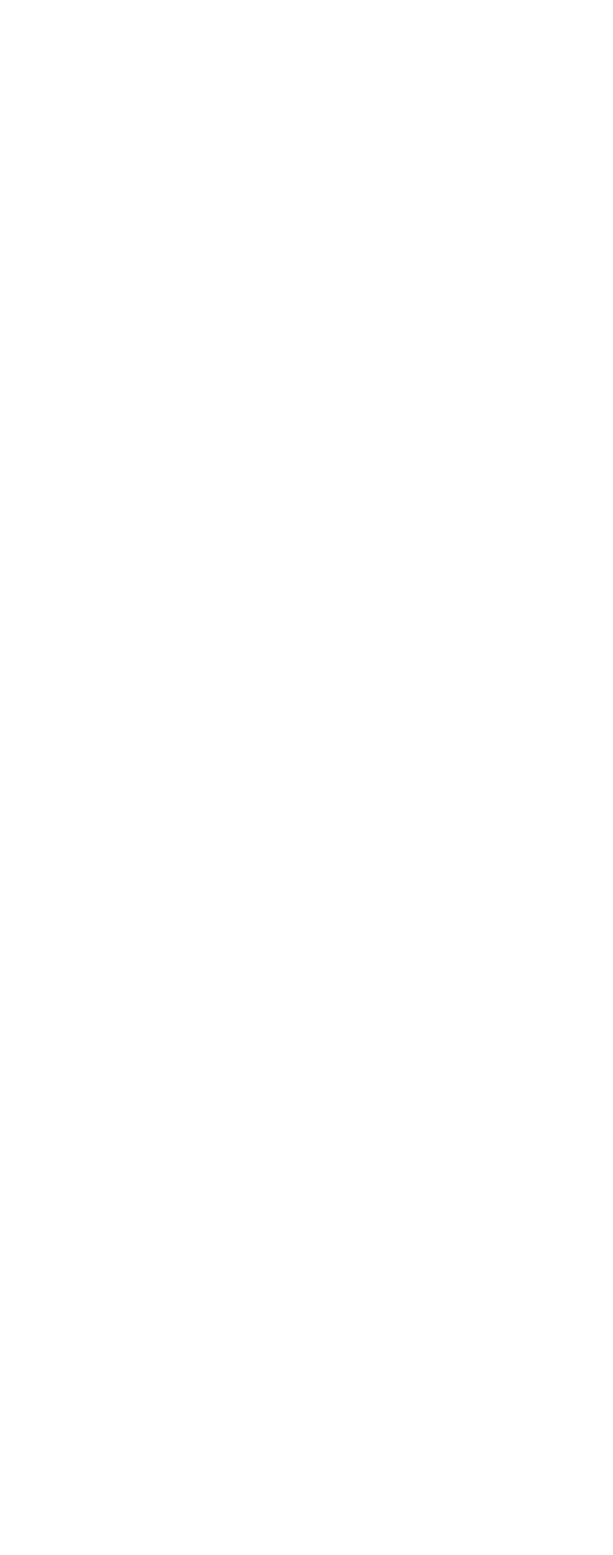
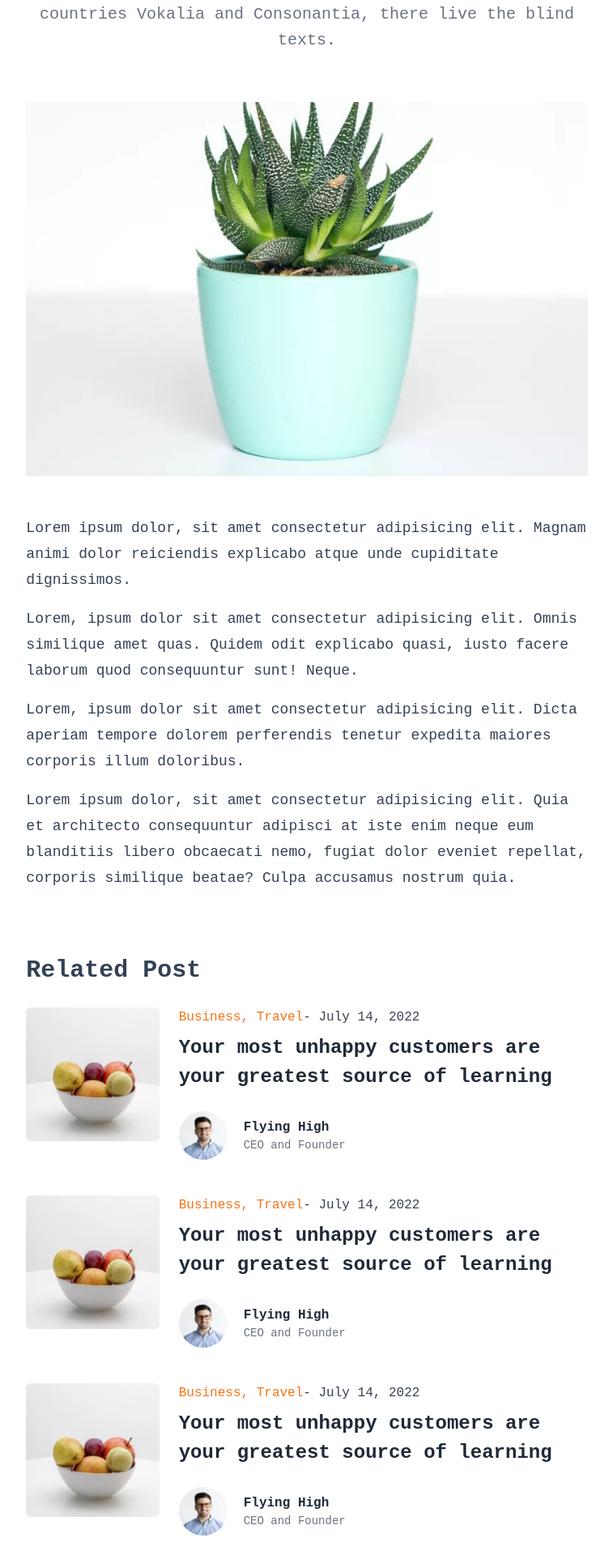
Before and after one commit to ThanhNam2905/Blog-Website, a Next.js app: page /posts/page in a window 1280 px wide. Before the commit this address had no page. Shown: the part 480-2400 px from the top of the page at 81% size, without its empty margins (261-1018 px from the left). Before the commit the page ends 800 px from the top, so only its background shows below. Built offline with nearby package versions, Linux system fonts and the light colour scheme.

Commit message:
Add: create component RelatedPost and add Page Posts

```diff
--- /dev/null
+++ b/components/_children/RelatedPost.jsx
@@ -0,0 +1,45 @@
+import Author from "../_children/Author";
+import Image from "next/image";
+import Link from "next/link";
+
+export default function RelatedPost() {
+    return (
+        <section>
+            <h3 className="heading__3 mt-20">Related Post</h3>
+            <div className="flex flex-col gap-y-7 mt-2">
+                {PostItem()}
+                {PostItem()}
+                {PostItem()}
+            </div>
+        </section>
+    )
+}
+
+const PostItem = () => {
+    return (
+            <div className="flex gap-x-6">
+                <div>
+                    <Image
+                        src={"/images/img2.jpg"}
+                        width={300} height={300}
+                        objectFit="cover"
+                        alt="Image Post"
+                        className="rounded-md"
+                    />
+                </div>
+                <div>
+                    <div className="post-link">
+                        <Link href={"/"}>
+                            <a className='text-orange-500 hover:text-orange-700'>Business, Travel</a>
+                        </Link>
+                        <span className='text-gray-700 hover:text-gray-500'>- July 14, 2022</span>
+                    </div>
+                    <div className='title'>
+                        <h3 className='text-xl lg:text-[24px] leading-9 my-1 md:my-2 text-gray-800 font-bold hover:text-gray-600'>Your most unhappy customers are your greatest source of learning</h3>
+                    </div>
+                    {/* Author Components */}
+                    <Author />
+                </div>
+            </div>
+    )
+}
--- /dev/null
+++ b/pages/posts/page.jsx
@@ -0,0 +1,42 @@
+import DefaultLayout from "../../layouts/defaultLayout/defaultLayout";
+import Image from 'next/image';
+import Author from "../../components/_children/Author";
+import RelatedPost from "../../components/_children/RelatedPost";
+
+
+export default function Page() {
+    return (
+        <>
+            <DefaultLayout title="Posts Page">
+                <section className="container mx-auto md:px-20 py-16 w-8/12">
+                    <div className="flex justify-center">
+                        <Author/>
+                    </div>
+                    <div className="py-10">
+                        <h2 className="text-4xl font-bold italic text-center mb-6 leading-[50px]">Your most unhappy customers are your greatest source of learning ",subtitle: "
+
+                        </h2>
+                        <p className="text-gray-500 font-medium text-xl text-center leading-8">Far far away, behind the word mountains, far from the countries Vokalia and Consonantia, there live the blind texts.</p>
+                    </div>
+                    <div className="mt-5 mb-10">
+                        <Image
+                            src={"/images/img1.jpg"}
+                            width={900} height={600}
+                            objectFit="cover"
+                            alt="Image Post"
+                        />
+                    </div>
+                    <div className="flex flex-col gap-y-4 text-lg leading-8">
+                        <p>Lorem ipsum dolor, sit amet consectetur adipisicing elit. Magnam animi dolor reiciendis explicabo atque unde cupiditate dignissimos.</p>
+                        <p>Lorem, ipsum dolor sit amet consectetur adipisicing elit. Omnis similique amet quas. Quidem odit explicabo quasi, iusto facere laborum quod consequuntur sunt! Neque.</p>
+                        <p>Lorem, ipsum dolor sit amet consectetur adipisicing elit. Dicta aperiam tempore dolorem perferendis tenetur expedita maiores corporis illum doloribus.</p>
+                        <p>Lorem ipsum dolor, sit amet consectetur adipisicing elit. Quia et architecto consequuntur adipisci at iste enim neque eum blanditiis libero obcaecati nemo, fugiat dolor eveniet repellat, corporis similique beatae? Culpa accusamus nostrum quia.</p>
+                    </div>
+
+                    {/* RelatedPost Component */}
+                    <RelatedPost/>
+                </section>
+            </DefaultLayout>
+        </>
+    )
+}
```
